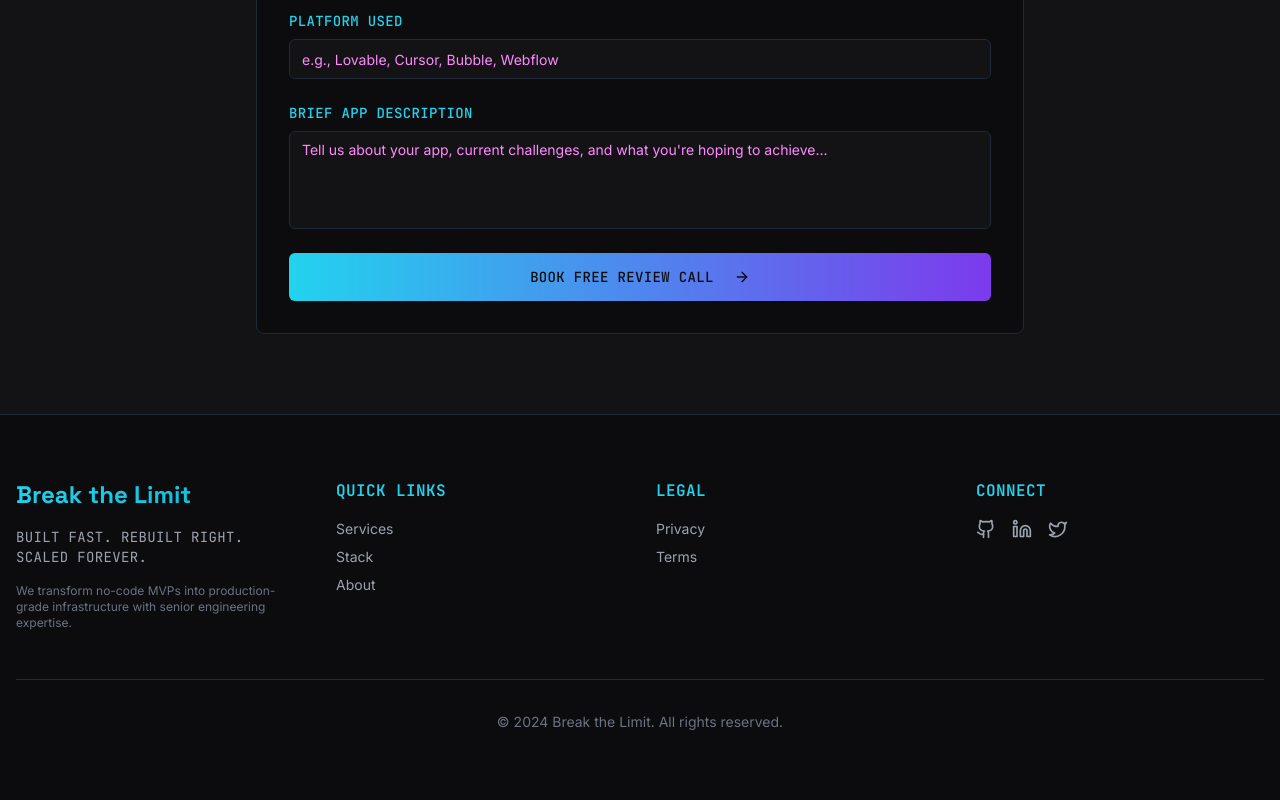
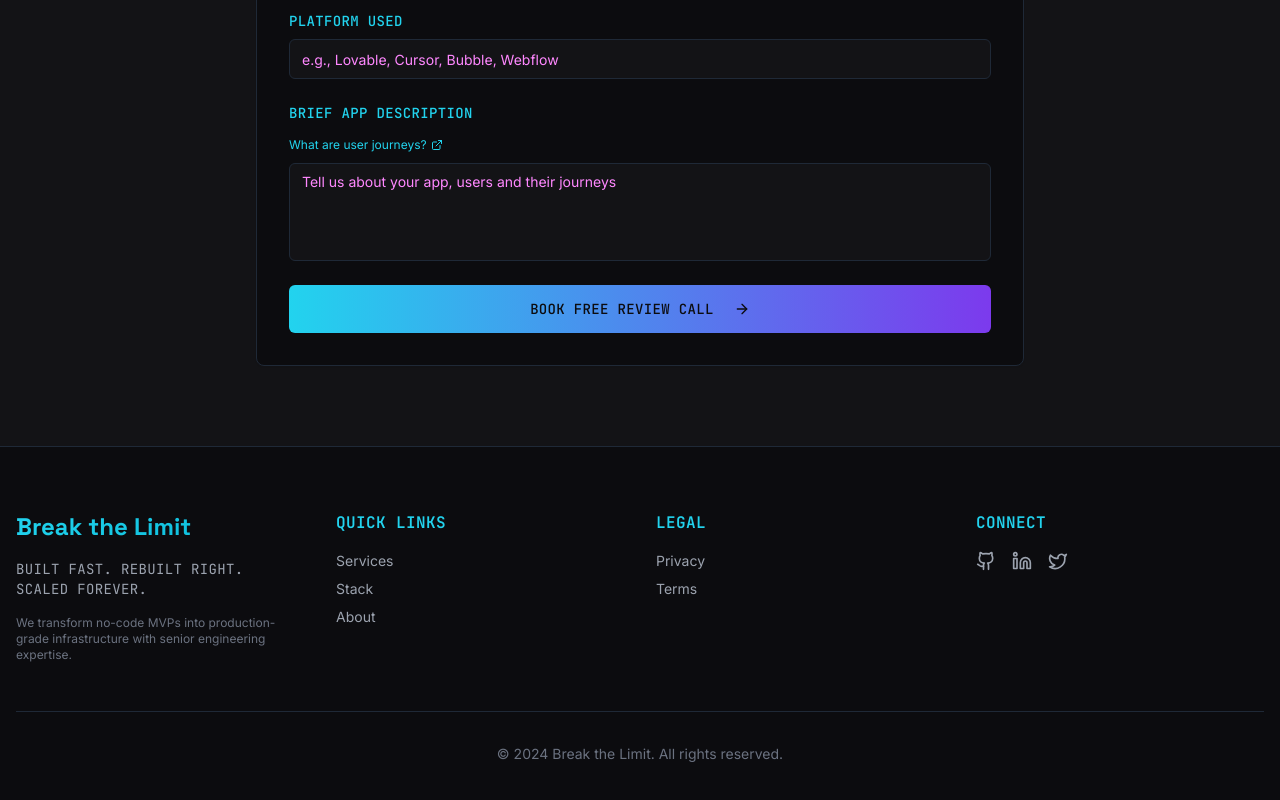
Before and after one commit to tuzig/www.eldercode.dev, a React (Vite) app: page / in a window 1280 px wide. Shown: the part 5035-5835 px from the top of the page. Built offline with nearby package versions, Linux system fonts and the light colour scheme.

Commit message:
Update app description placeholder and add user journey link
Updated the placeholder text in the "Brief app description" field to "Tell us about your app, users and their journeys" and added a link to a leading post explaining user journeys.

```diff
--- a/src/pages/Index.tsx
+++ b/src/pages/Index.tsx
@@ -25,7 +25,8 @@ import {
   Phone,
   Microscope,
   TestTube,
-  FileCheck
+  FileCheck,
+  ExternalLink
 } from "lucide-react";
 
 const Index = () => {
@@ -418,10 +419,21 @@ const Index = () => {
                   </div>
                   <div>
                     <label className="text-sm font-mono font-medium text-cyan mb-2 block uppercase tracking-wide">Brief App Description</label>
+                    <div className="mb-2">
+                      <a
+                        href="https://blog.hubspot.com/service/what-is-user-journey-mapping"
+                        target="_blank"
+                        rel="noopener noreferrer"
+                        className="inline-flex items-center text-xs text-cyan hover:text-cyan-400 transition-colors"
+                      >
+                        What are user journeys?
+                        <ExternalLink className="h-3 w-3 ml-1" />
+                      </a>
+                    </div>
                     <Textarea
                       value={formData.description}
                       onChange={(e) => handleInputChange("description", e.target.value)}
-                      placeholder="Tell us about your app, current challenges, and what you're hoping to achieve..."
+                      placeholder="Tell us about your app, users and their journeys"
                       rows={4}
                       className="bg-dark-surface border-dark-border text-dark-text-primary focus:border-cyan resize-none"
                       required
```
